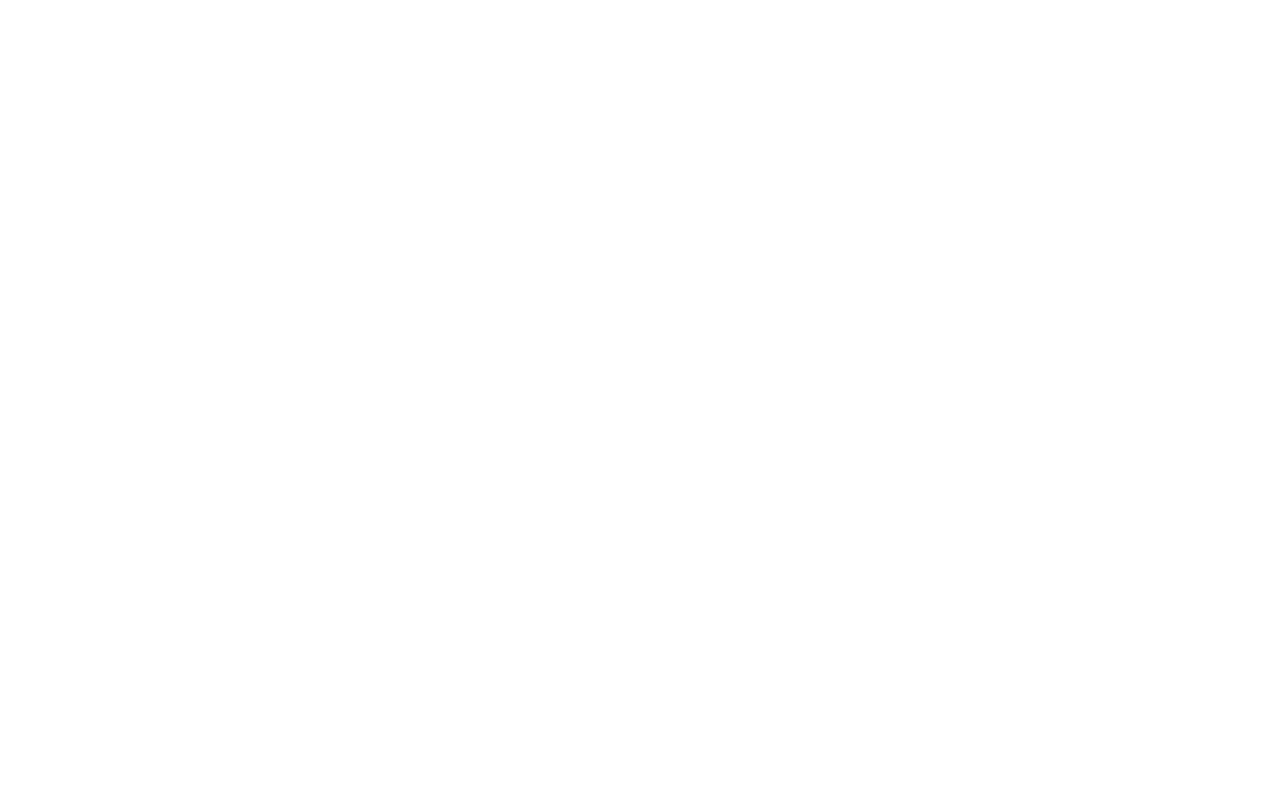
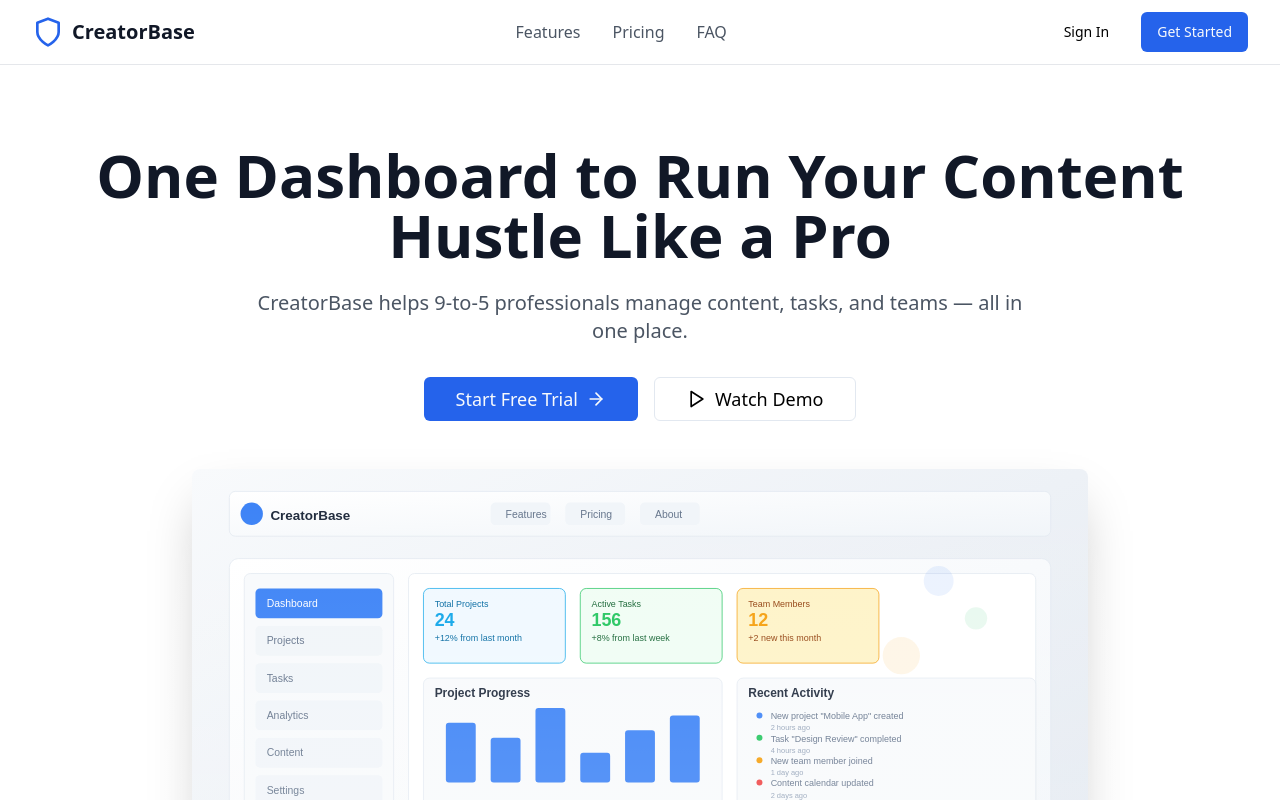
Before and after one commit to AkashKhairal/ERP, a Next.js app in the folder frontend-nextjs/: page / in a window 1280 px wide. Before the commit this address had no page. Shown: the top 800 px of the page. Built offline with nearby package versions, Linux system fonts and the light colour scheme.

Commit message:
Fix routing: Add landing page and conditional layout for public/protected routes

```diff
--- a/frontend-nextjs/src/app/layout.tsx
+++ b/frontend-nextjs/src/app/layout.tsx
@@ -4,6 +4,7 @@
 import { Toaster } from 'react-hot-toast'
 import './globals.css'
 import type { Metadata } from 'next'
+import ConditionalLayout from '@/components/ConditionalLayout'
 
 export const dynamic = 'force-dynamic'
 
@@ -32,11 +33,9 @@
               },
             }}
           />
-          <ProtectedRoute>
-            <Layout>
-              {children}
-            </Layout>
-          </ProtectedRoute>
+          <ConditionalLayout>
+            {children}
+          </ConditionalLayout>
         </AuthProvider>
       </body>
     </html>
--- a/frontend-nextjs/src/app/page.tsx
+++ b/frontend-nextjs/src/app/page.tsx
@@ -1,8 +1,7 @@
-import { redirect } from 'next/navigation'
-import Dashboard from '@/components/pages/Dashboard'
+import Landing from '@/components/pages/Landing'
 
 export const dynamic = 'force-dynamic'
 
 export default function AppPage() {
-  redirect('/dashboard')
+  return <Landing />
 }
--- /dev/null
+++ b/frontend-nextjs/src/components/ConditionalLayout.tsx
@@ -0,0 +1,36 @@
+'use client'
+
+import React from 'react'
+import { usePathname } from 'next/navigation'
+import Layout from '@/components/Layout/Layout'
+import ProtectedRoute from '@/components/Auth/ProtectedRoute'
+
+interface ConditionalLayoutProps {
+  children: React.ReactNode
+}
+
+const ConditionalLayout = ({ children }: ConditionalLayoutProps) => {
+  const pathname = usePathname()
+
+  // Define public routes that don't need authentication or layout
+  const publicRoutes = ['/', '/login', '/register']
+
+  // Check if current route is public
+  const isPublicRoute = publicRoutes.includes(pathname)
+
+  if (isPublicRoute) {
+    // For public routes, render children directly without ProtectedRoute or Layout
+    return <>{children}</>
+  }
+
+  // For protected routes, apply ProtectedRoute and Layout
+  return (
+    <ProtectedRoute>
+      <Layout>
+        {children}
+      </Layout>
+    </ProtectedRoute>
+  )
+}
+
+export default ConditionalLayout
```
